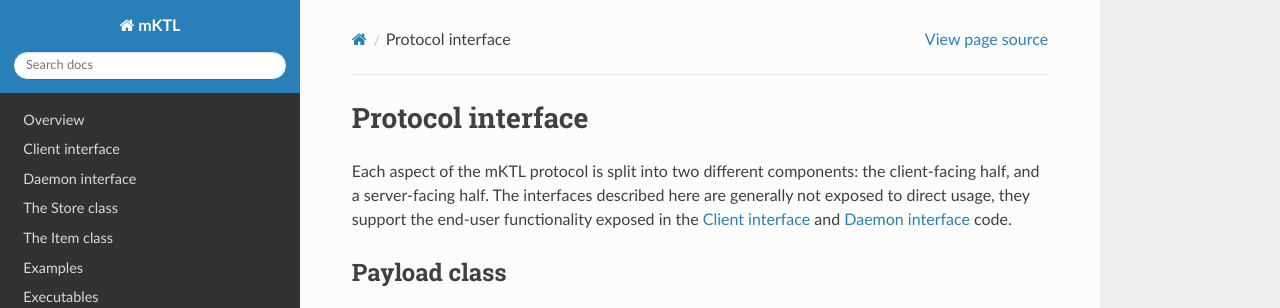
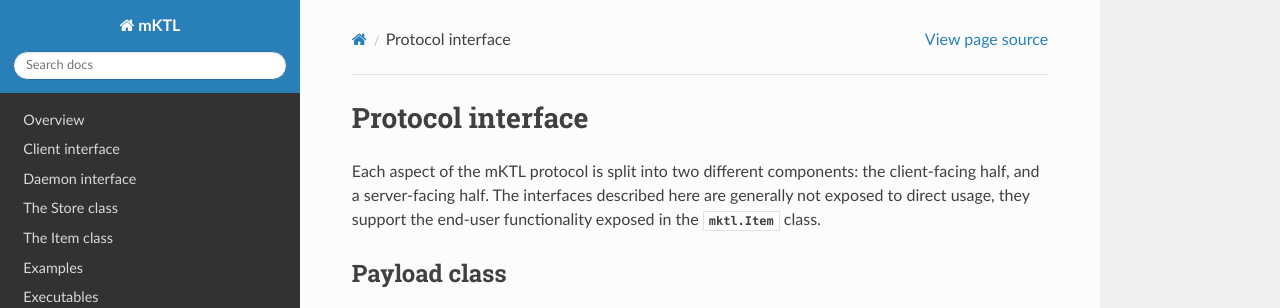
Before and after one commit to KeckObservatory/mKTL, a Sphinx documentation site: the page built from doc/protocol_interface.rst, in a window 1280 px wide and 900 px high, cut to the strip 0-308 px from the top of the window. Built offline with Sphinx 7.4.7 and the Read the Docs theme 3.1.0, drawn with Linux system fonts in a browser that asks for light colours; some of the changed lines change nothing that is shown.

Commit message:
Minor inclusions and exclusions.

```diff
--- a/doc/protocol_interface.rst
+++ b/doc/protocol_interface.rst
@@ -7,7 +7,7 @@
 Each aspect of the mKTL protocol is split into two different components: the
 client-facing half, and a server-facing half. The interfaces described here
 are generally not exposed to direct usage, they support the end-user
-functionality exposed in the :ref:`client` and :ref:`daemon` code.
+functionality exposed in the :class:`mktl.Item` class.
 
 .. py:module:: mktl.protocol.message
 
@@ -23,6 +23,8 @@
 
 .. autoclass:: Message
    :members:
+
+   .. automethod:: _finalize
 
 .. autoclass:: Broadcast
    :members:
@@ -41,7 +43,7 @@
 .. autofunction:: send
 
 .. autoclass:: Client
-   :members:
+   :members: send
 
 Request server
 --------------
@@ -64,4 +66,4 @@
 --------------
 
 .. autoclass:: Server
-   :members:
+   :members: publish
```
